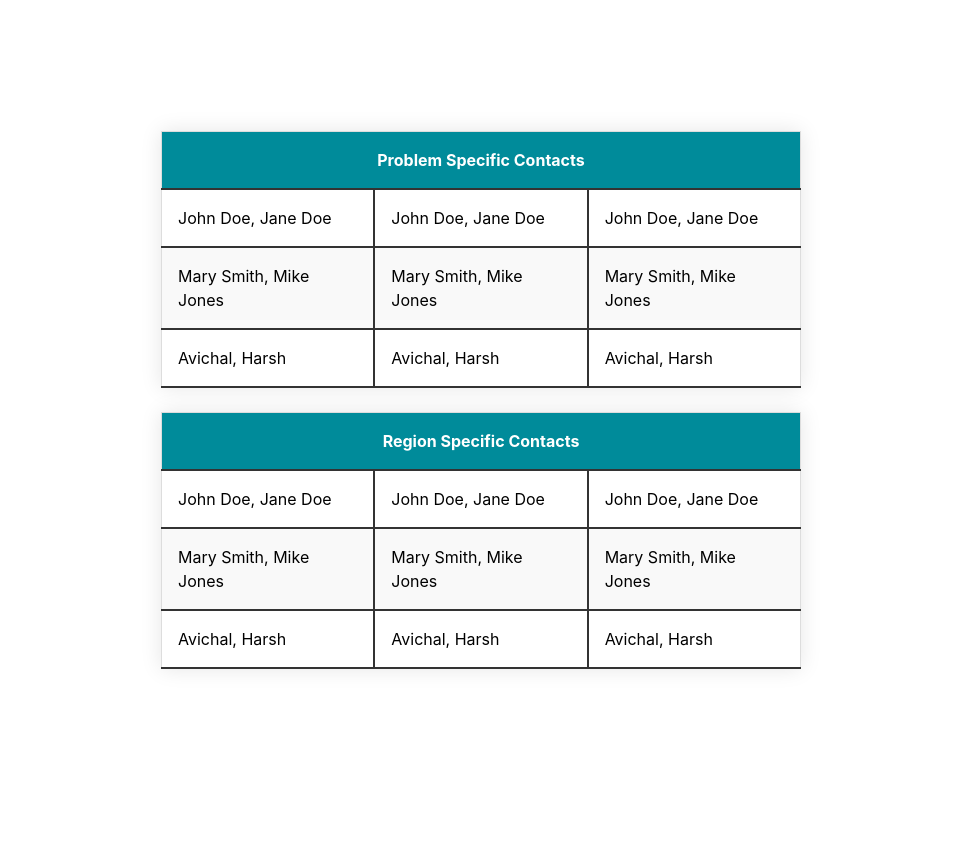
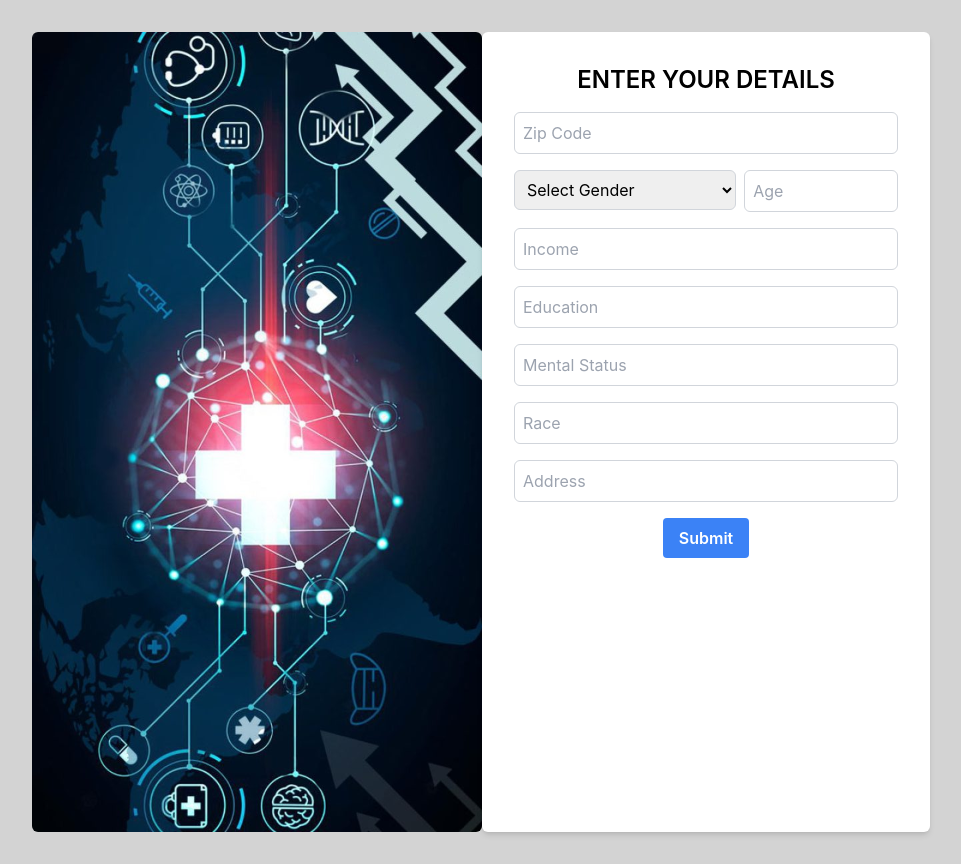
Before and after one commit to iamavichal-geek/gc-data-react, a React (Create React App) app: page / in a window 1280 px wide. Shown: the whole page, without its empty margins (159-1120 px from the left). Before the commit the page ends 800 px from the top, so only its background shows below. Built offline with nearby package versions, Linux system fonts and the light colour scheme.

Commit message:
added loader on submit

```diff
--- a/package.json
+++ b/package.json
@@ -12,6 +12,7 @@
     "apexcharts": "^3.47.0",
     "react": "^18.2.0",
     "react-dom": "^18.2.0",
+    "react-loader-spinner": "^6.1.6",
     "react-router-dom": "^6.22.3",
     "react-scripts": "5.0.1",
     "web-vitals": "^2.1.4"
--- a/src/App.js
+++ b/src/App.js
@@ -1,16 +1,16 @@
 import './App.css';
 import Form from "./components/Form";
 import RiskScore from './components/Result';
-import React from "react";
+import React, {useState} from "react";
 import Result2 from './components/Result2';
 
 function App() {
-    const [result, setResult] = React.useState({})
+
     return (
         <div className="w-[100vw] flex justify-center items-center">
-            {/* <Form /> */}
+         <Form/>
             {/* <RiskScore /> */}
-            <Result2/>
+            {/* <Result2/> */}
 
         </div>
     );
--- a/src/components/Form.jsx
+++ b/src/components/Form.jsx
@@ -1,6 +1,9 @@
 import React, { useState } from 'react'
 // import { input, Textarea, Button } from '@tailwindcss/react'
 import Image from "../assets/health-ai.jpg"
+// import { Audio } from 'react-loader-spinner';
+import CircularProgress from '@mui/material/CircularProgress';
+import Box from '@mui/material/Box';
 
 function ContactForm() {
     const initialData = {
@@ -14,6 +17,8 @@ function ContactForm() {
         address: '',
     }
     const [formData, setFormData] = useState(initialData)
+    const [showForm, setShowForm] = useState(true);
+    const [isLoading, setIsLoading] = useState(false);
 
     const handleChange = (event) => {
         setFormData({ ...formData, [event.target.name]: event.target.value })
@@ -21,12 +26,25 @@ function ContactForm() {
 
     const handleSubmit = (event) => {
         event.preventDefault()
+        setIsLoading(true);
         console.log('Form submitted:', formData)
         setFormData(initialData)
+        setShowForm(false);
+        setTimeout(()=>{
+
+
+            setIsLoading(false);
+
+        }, 3000)
     }
 
-    return (
-        <div className="mx-auto px-4 py-8  bg-[#d3d3d3] -md w-[100vw]">
+    return (<>
+        {isLoading &&  <div className="loader" style={{display:"flex", justifyContent:"center", alignItems:"center", marginTop:"20%", flexDirection:"column"}}
+        ><Box >
+      <CircularProgress />
+    </Box><h2>Getting your results...</h2></div>}
+        {showForm  && (<div className="mx-auto px-4 py-8  bg-[#d3d3d3] -md w-[100vw]">
+
             <div className="flex h-[100vh] justify-center gap-0">
                 <img src={Image} alt="" className='hidden md:block' style={{borderRadius:"6px"}} />
                 <div className="max-w-md mx-0 bg-white p-8 rounded-md shadow-md h-90">
@@ -141,8 +159,8 @@ function ContactForm() {
                     </form>
                 </div>
             </div>
-        </div>
-    )
+        </div>)}
+        </>)
 }
 
 export default ContactForm
--- a/src/components/Result.jsx
+++ b/src/components/Result.jsx
@@ -1,13 +1,17 @@
 import React from 'react';
 import { renderCircleChart } from '../circleChart';
 import { renderRadarChart } from '../radarChart';
+import Form from "../components/Form";
 
 function RiskScore() {
+
+
     React.useEffect(() => {
         renderCircleChart();
         renderRadarChart();
     }, [])
     return (
+
         <div className='flex gap-4 w-screen justify-evenly p-8 bg-[#1F1F1F]'>
             <div className="bg-white text-slate-500 rounded-lg w-96 overflow-hidden h-min">
                 <h1 className='w-full bg-[#D9D9D9] p-4 text-center text-black font-bold'>User Data</h1>
@@ -25,15 +29,15 @@ function RiskScore() {
             <div className="bg-white text-slate-500 rounded-lg overflow-hidden w-[70vw]">
                 <h1 className='w-full bg-[#D9D9D9] p-4 text-center text-black font-bold'>Problems</h1>
                 <div className="flex rounded-md flex-col m-4 y-6 rounded-md border-[#D9D9D9] border-solid border">
-                    <div className="question rounded-md p-5 text-black bg-[#40e0d0]">Lorem ipsum dolor sit amet consectetur adipisicing elit. Illum dignissimos beatae ipsum consequatur veritatis ab illo vel aperiam obcaecati officia.</div>
+                    <div className="question rounded-md p-5 text-black bg-[#008b9a]">Lorem ipsum dolor sit amet consectetur adipisicing elit. Illum dignissimos beatae ipsum consequatur veritatis ab illo vel aperiam obcaecati officia.</div>
                     <div className="answer rounded-md m-5">Lorem ipsum dolor sit amet consectetur adipisicing elit. Officia similique quas explicabo error a nam, aperiam magni excepturi distinctio velit itaque? Optio maxime ea architecto fuga harum aliquam voluptatum exercitationem!</div>
                 </div>
                 <div className="flex flex-col m-4 y-6 rounded-md border-[#D9D9D9] border-solid border">
-                    <div className="question rounded-md  p-5 text-black bg-[#40e0d0]">Lorem ipsum dolor sit amet consectetur adipisicing elit. Illum dignissimos beatae ipsum consequatur veritatis ab illo vel aperiam obcaecati officia.</div>
+                    <div className="question rounded-md  p-5 text-black bg-[#008b9a]">Lorem ipsum dolor sit amet consectetur adipisicing elit. Illum dignissimos beatae ipsum consequatur veritatis ab illo vel aperiam obcaecati officia.</div>
                     <div className="answer rounded-md m-5">Lorem ipsum dolor sit amet consectetur adipisicing elit. Officia similique quas explicabo error a nam, aperiam magni excepturi distinctio velit itaque? Optio maxime ea architecto fuga harum aliquam voluptatum exercitationem!</div>
                 </div>
                 <div className="flex flex-col m-4 y-6 rounded-md border-[#D9D9D9] border-solid border">
-                    <div className="question rounded-md p-5 text-black bg-[#40e0d0]">Lorem ipsum dolor sit amet consectetur adipisicing elit. Illum dignissimos beatae ipsum consequatur veritatis ab illo vel aperiam obcaecati officia.</div>
+                    <div className="question rounded-md p-5 text-black bg-[#008b9a]">Lorem ipsum dolor sit amet consectetur adipisicing elit. Illum dignissimos beatae ipsum consequatur veritatis ab illo vel aperiam obcaecati officia.</div>
                     <div className="answer rounded-md m-5">Lorem ipsum dolor sit amet consectetur adipisicing elit. Officia similique quas explicabo error a nam, aperiam magni excepturi distinctio velit itaque? Optio maxime ea architecto fuga harum aliquam voluptatum exercitationem!</div>
                 </div>
             </div>
```
Also changed, not shown: 1 other file (tests, documents, lock files or other folders).
